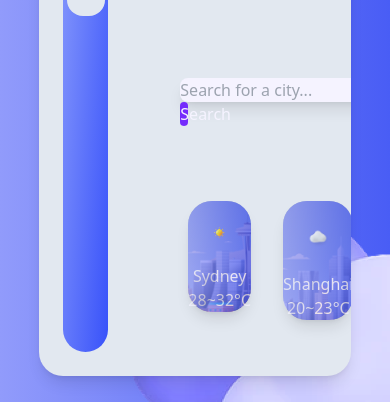
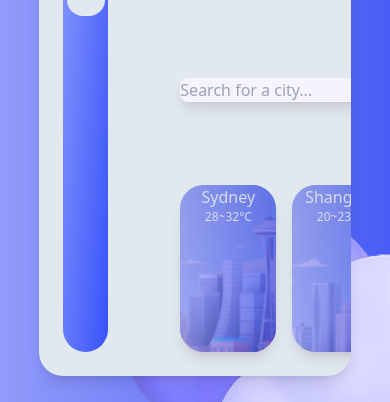
Before and after one commit to CamillaWan/weather-app, a React (Create React App) app: page / in a window 390 px wide. Shown: the part 384-786 px from the top of the page. Built offline with nearby package versions, Linux system fonts and the light colour scheme.

Commit message:
responsive improvement

```diff
--- a/src/components/WeatherCard/WeatherCard.js
+++ b/src/components/WeatherCard/WeatherCard.js
@@ -5,14 +5,14 @@ import SearchBar from "./components/SearchBar";
 
 const WeatherCard = () => {
     return(
-    <div className="bg-slate opacity-100 relative z-10 w-4/5 h-4/5 mx-auto isolation-auto rounded-3xl overflow-hidden shadow-lg grid grid-cols-6 grid-rows-6 gap-4">
+    <div className="bg-slate opacity-100 relative z-10 w-4/5 h-4/5 mx-auto rounded-3xl overflow-hidden shadow-lg grid grid-cols-6 grid-rows-6 gap-4">
         <div className="row-span-6 col-span-2 m-6 rounded-3xl bg-gradient-to-tl relative" >
             <CurrentCity />
         </div>
         <div className="row-span-3 col-span-4 m-6 ">
             <Forecast />
         </div>
-        <div className="row-span-1 col-span-2 p-2 m-6 ">
+        <div className="row-span-1 col-span-3 p-2 m-6 ">
             <SearchBar />
         </div>
         <div className="row-span-2 col-span-4 m-6">
--- a/src/components/WeatherCard/components/OtherCities/Components/City/City.js
+++ b/src/components/WeatherCard/components/OtherCities/Components/City/City.js
@@ -4,11 +4,11 @@ import WeatherIcon from "../../../../../WeatherIcon";
 
 const City = ({className, imageUrl, name, temperatureRange}) => {
     return (
-        <div className={`${className} bg-cover bg-no-repeat bg-center m-4 w-full h-full rounded-3xl flex flex-col justify-center items-center shadow-lg`}>
-            <div className='bg-gradient-to-l opacity-70 bg-cover rounded-3xl'>
-            <WeatherIcon className='p-6' imageUrl={imageUrl}/>
-            <Name value={name} />
-            <TemperatureRange value={temperatureRange} />
+        <div className={`${className} h-full bg-cover bg-no-repeat bg-center mx-2 rounded-3xl flex flex-col justify-center items-center shadow-lg`}>
+            <div className='bg-gradient-to-l opacity-70 bg-cover h-full rounded-3xl'>
+                <WeatherIcon className='px-12' imageUrl={imageUrl}/>
+                <Name value={name} />
+                <TemperatureRange value={temperatureRange} className='text-xs'/>
             </div>
         </div>
      );
--- a/src/components/WeatherCard/components/OtherCities/OtherCities.js
+++ b/src/components/WeatherCard/components/OtherCities/OtherCities.js
@@ -5,7 +5,7 @@ import rain from '../../../../assets/weather_icon/Rain.png';
 import snow from '../../../../assets/weather_icon/Snow.png';
 
 const OtherCities = () => (
-    <div className='flex justify-between text-white'>
+    <div className='flex justify-between text-white h-full'>
         <City className='bg-Sydney' imageUrl={sunny} name='Sydney' temperatureRange='28~32'/>
         <City className='bg-Shanghai' imageUrl={cloudy} name='Shanghai' temperatureRange='20~23'/>
         <City className='bg-Newyork' imageUrl={rain} name='New York' temperatureRange='20~28'/>
--- a/src/components/WeatherCard/components/SearchBar/SearchBar.js
+++ b/src/components/WeatherCard/components/SearchBar/SearchBar.js
@@ -1,5 +1,5 @@
 const SearchBar = () => (
-    <div>
+    <div className="flex flex-nowrap">
         <input type="text" placeholder="Search for a city..." className="bg-white rounded-lg shadow-lg"/>
         <button type="submit" className="bg-purple w-1/4 h-full rounded-lg text-white text-s">Search</button>
     </div>
```
